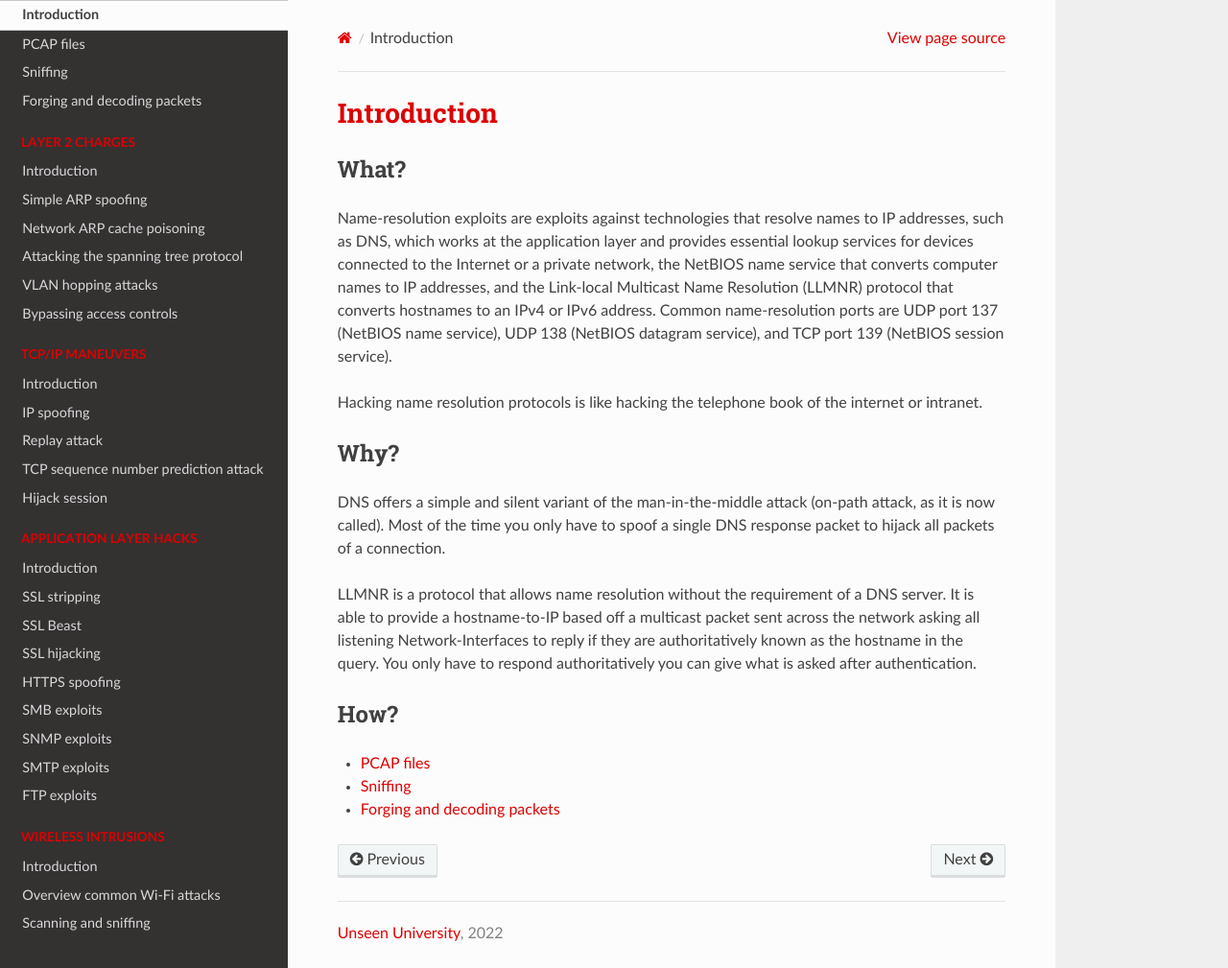
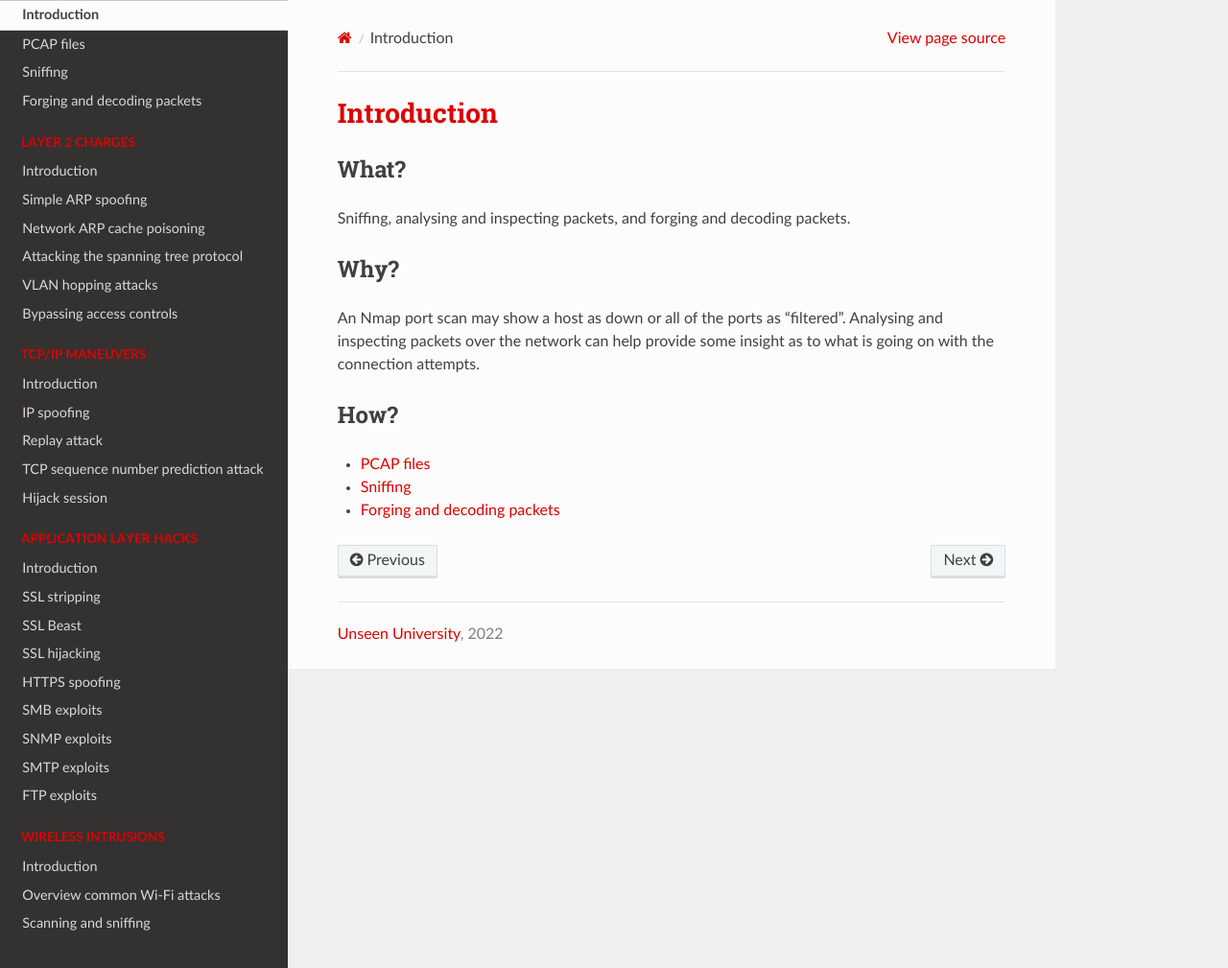
Before and after one commit to tymyrddin/red-network, a Sphinx documentation site: the page built from source/docs/packet-manipulation/README.md, in a window 1280 px wide and 1009 px high. Shown: the whole window at 96% size. Built offline with Sphinx 7.4.7 and the Read the Docs theme 2.0.0, drawn with Linux system fonts in a browser that asks for light colours.

```diff
--- a/source/docs/packet-manipulation/README.md
+++ b/source/docs/packet-manipulation/README.md
@@ -2,23 +2,12 @@
 
 ## What?
 
-Name-resolution exploits are exploits against technologies that resolve names to IP addresses, such as DNS, which works
-at the application layer and provides essential lookup services for devices connected to the Internet or a private
-network, the NetBIOS name service that converts computer names to IP addresses, and the Link-local Multicast Name
-Resolution (LLMNR) protocol that converts hostnames to an IPv4 or IPv6 address. Common name-resolution ports are
-UDP port 137 (NetBIOS name service), UDP 138 (NetBIOS datagram service), and TCP port 139 (NetBIOS session service).
-
-Hacking name resolution protocols is like hacking the telephone book of the internet or intranet.
+Sniffing, analysing and inspecting packets, and forging and decoding packets.
 
 ## Why?
 
-DNS offers a simple and silent variant of the man-in-the-middle attack (on-path attack, as it is now called). Most
-of the time you only have to spoof a single DNS response packet to hijack all packets of a connection.
-
-LLMNR is a protocol that allows name resolution without the requirement of a DNS server. It is able to provide a
-hostname-to-IP based off a multicast packet sent across the network asking all listening Network-Interfaces to reply
-if they are authoritatively known as the hostname in the query. You only have to respond authoritatively you can give
-what is asked after authentication.
+An Nmap port scan may show a host as down or all of the ports as "filtered". Analysing and inspecting
+packets over the network can help provide some insight as to what is going on with the connection attempts.
 
 ## How?
 
```
